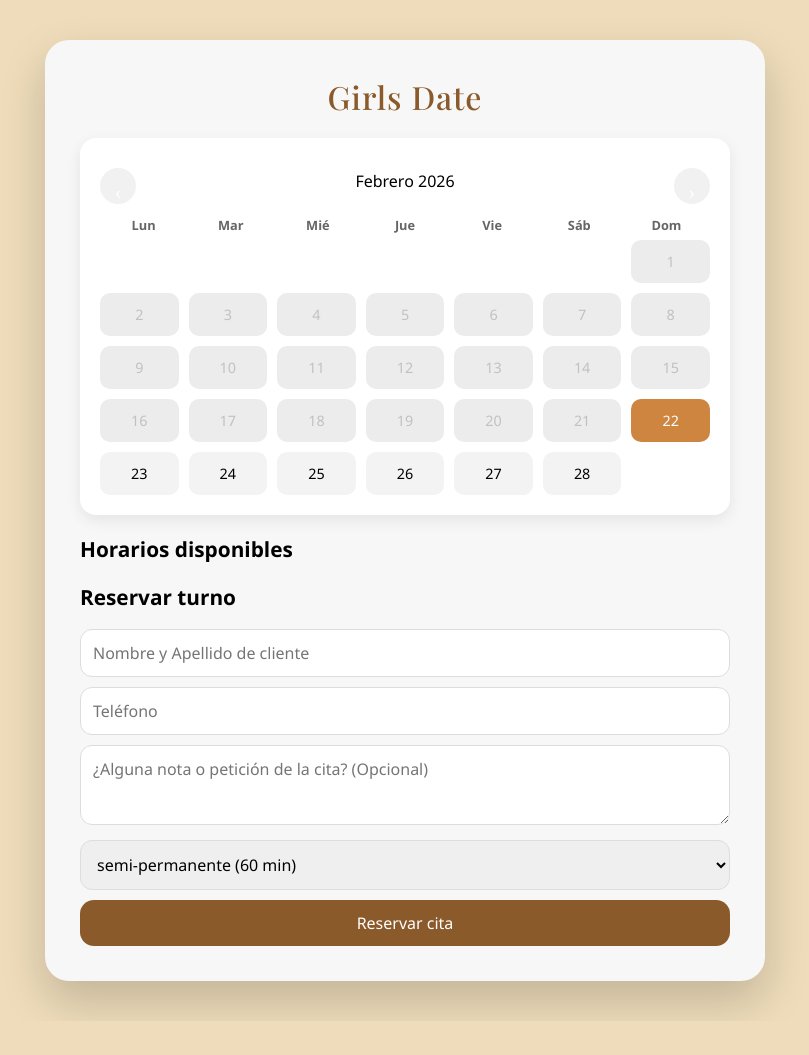
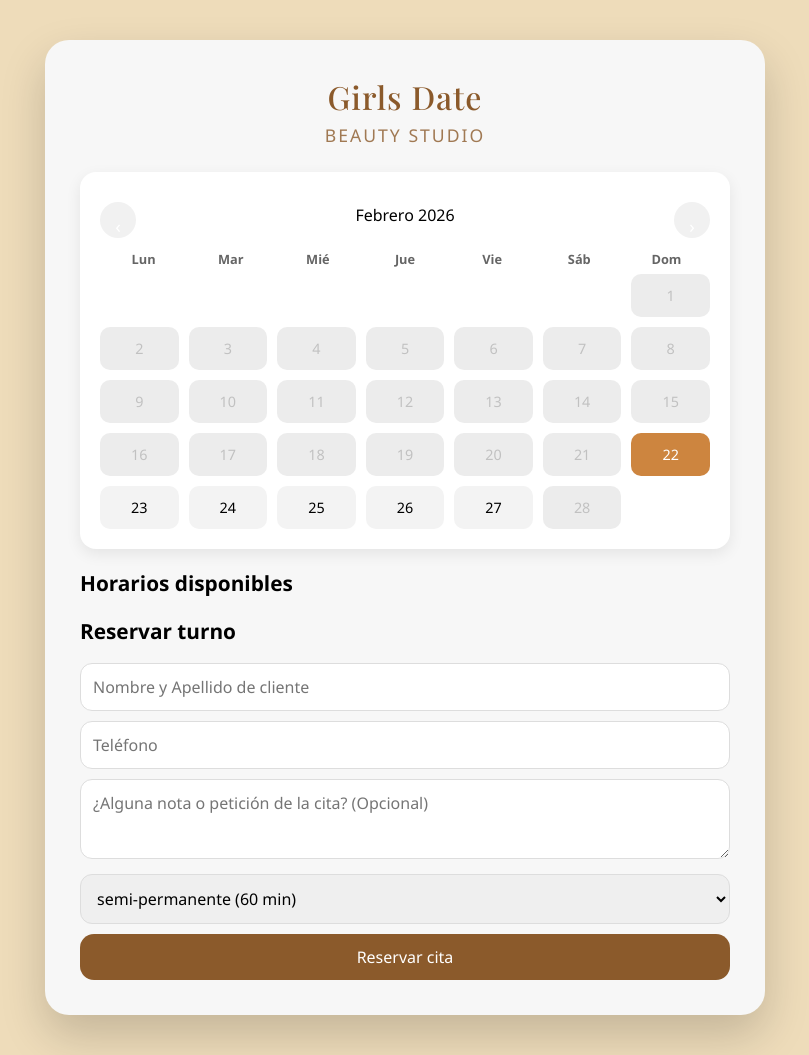
Before and after one commit to Dfg94/Agenda_web, a Flask app: page / in a window 1280 px wide. Shown: the whole page, without its empty margins (235-1044 px from the left). Before the commit the page ends 1014 px from the top, so only its background shows below. Run offline with Flask 3, Linux system fonts and the light colour scheme; some web fonts are replaced.

Commit message:
Añadir subtítulo Beauty Studio y bloquear fines de semana en calendario

```diff
--- a/static/style.css
+++ b/static/style.css
@@ -42,6 +42,19 @@ h1 {
     color: #8b5a2b;
     margin-bottom: 20px;
     letter-spacing: 1px;
+}
+
+.subtitle {
+    text-align: center;
+    color: #8b5a2b;
+    font-size: 1.1em;
+    font-weight: 300;
+    margin-top: -15px;
+    margin-bottom: 25px;
+    letter-spacing: 2px;
+    text-transform: uppercase;
+    font-family: 'Segoe UI', system-ui, sans-serif;
+    opacity: 0.8;
 }
 
 h2 {
--- a/templates/index.html
+++ b/templates/index.html
@@ -12,7 +12,7 @@
     <link rel="manifest" href="/static/manifest.json">
     <link rel="icon" href="/static/icon-192.png" type="image/png">
     <link rel="apple-touch-icon" href="/static/apple-touch-icon.png">
-    <link rel="stylesheet" href="/static/style.css?v=10">
+    <link rel="stylesheet" href="/static/style.css?v=12">
 </head>
 
 <body>
@@ -20,6 +20,7 @@
     <div class="card">
 
         <h1>Girls Date</h1>
+        <p class="subtitle">Beauty Studio</p>
 
         <div id="estado"
             style="display:none;text-align:center;padding:12px;background:#fff3cd;border-radius:12px;margin-bottom:15px;font-size:0.9em;">
@@ -119,8 +120,12 @@
                 let fechaObj = new Date(año, mes, d)
 
                 let esPasado = fechaObj < fHoy
-                let claseExtra = fecha === hoyStr ? " hoy" : (esPasado ? " pasado" : "")
-                let clickEvent = esPasado ? "" : `onclick="seleccionar('${fecha}',this)"`
+                let diaSemana = fechaObj.getDay()
+                let esFinde = (diaSemana === 0 || diaSemana === 6)
+                let estaBloqueado = esPasado || esFinde
+
+                let claseExtra = fecha === hoyStr ? " hoy" : (estaBloqueado ? " pasado" : "")
+                let clickEvent = estaBloqueado ? "" : `onclick="seleccionar('${fecha}',this)"`
 
                 html += `<div class="dia${claseExtra}" ${clickEvent}>${d}</div>`
             }
```
